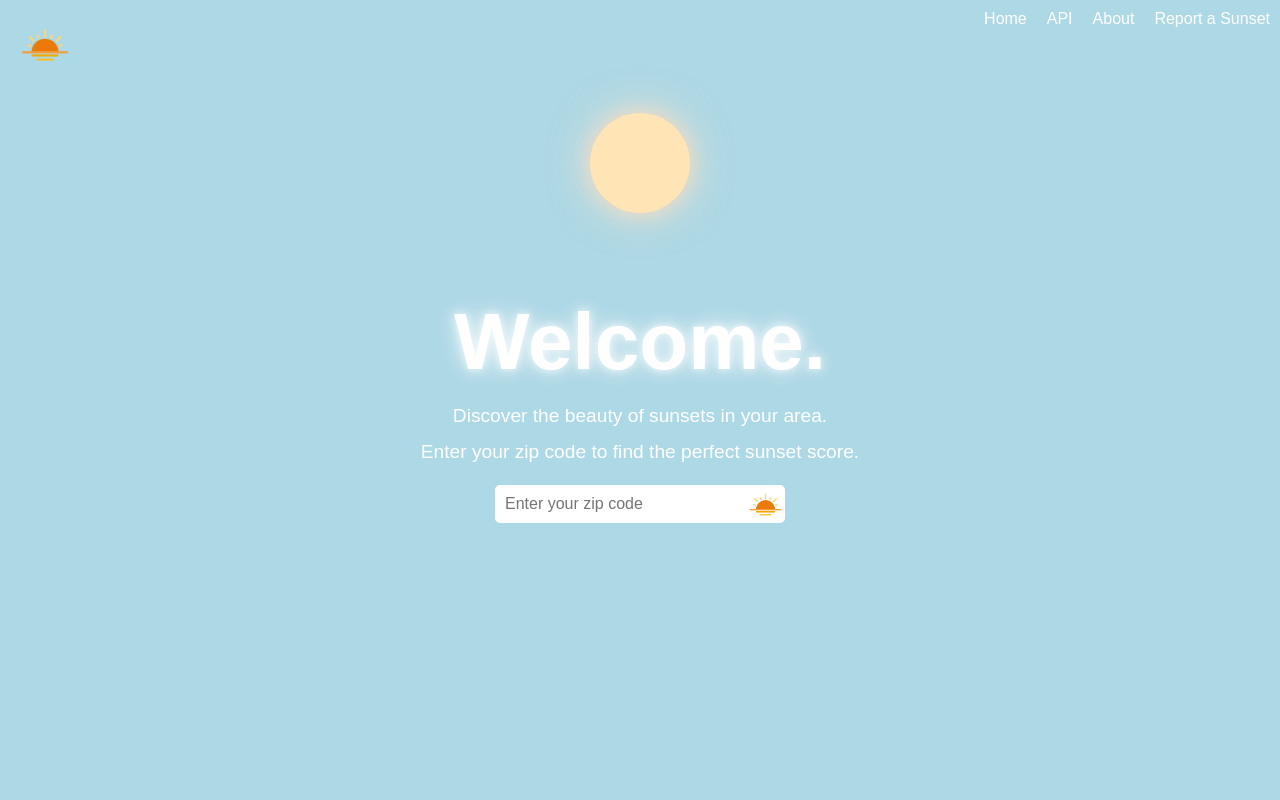
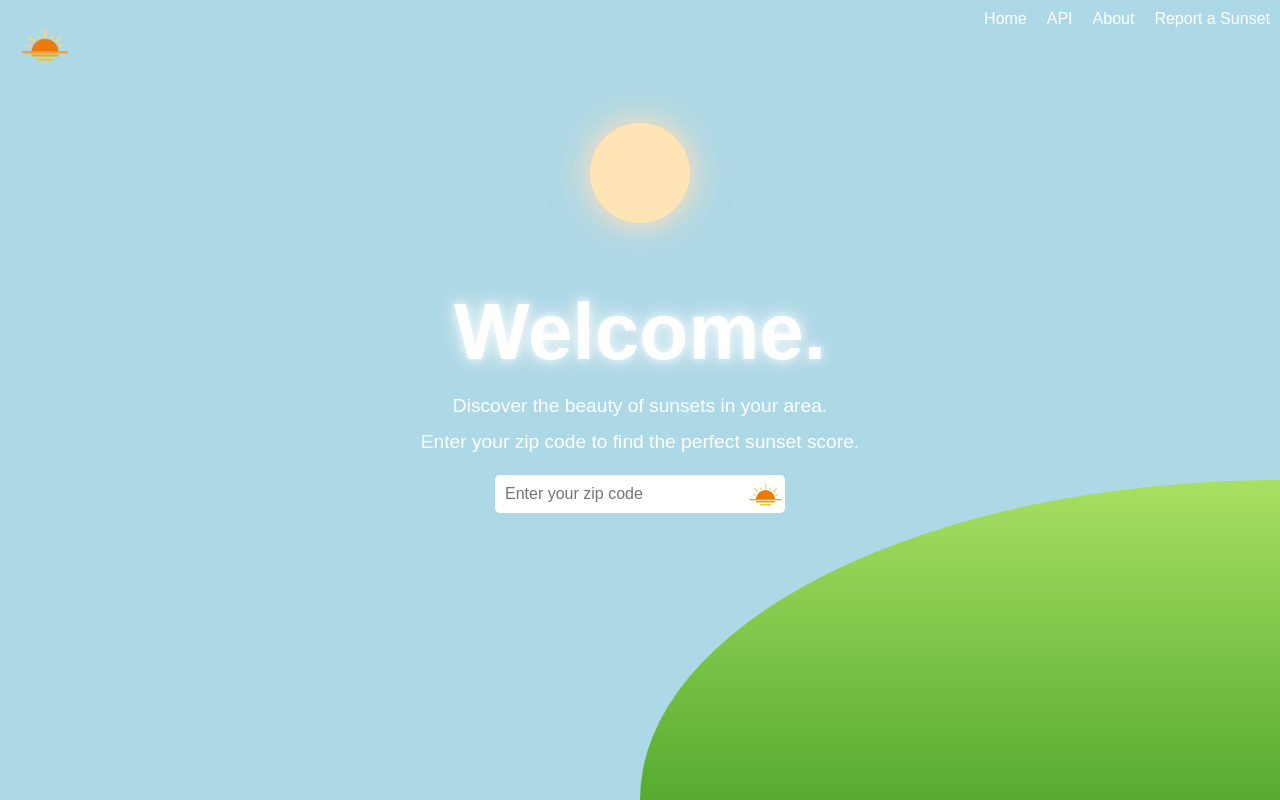
Before and after one commit to RyneAcheson/Sunset-Quality-Predictor, a Flask app: page / in a window 1280 px wide. Run offline with Flask 3, Linux system fonts and the light colour scheme.

Commit message:
hill creation

```diff
--- a/static/style.css
+++ b/static/style.css
@@ -74,7 +74,7 @@ body {
         0 0 20px rgba(255, 218, 185, 0.8),
         0 0 40px rgba(255, 228, 196, 0.5),
         0 0 60px rgba(255, 239, 213, 0.4);
-    margin-bottom: 20px;
+    margin-bottom: 0px;
 }
 
 /* Welcome Text and Search Box */
@@ -187,3 +187,11 @@ body {
 .button-bar button:hover {
     background-color: #d97f11;
 }
+
+.hill-svg {
+    position: absolute; /* or use 'fixed' if you want it to stay in place on scroll */
+    bottom: 0;
+    right: 0;
+    width: 50%;
+    height: auto;
+  }
--- a/templates/index.html
+++ b/templates/index.html
@@ -46,6 +46,40 @@
             <button onclick="action5()">Share your Sunset!</button>
         </div>
     {% endif %}
+
+
+    <svg
+    class="hill-svg"
+    viewBox="0 0 600 300"
+    preserveAspectRatio="xMaxYMax meet"
+    xmlns="http://www.w3.org/2000/svg"
+    >
+    <defs>
+      <linearGradient id="greenGradient" x1="0" y1="0" x2="0" y2="1">
+        <stop offset="0%" stop-color="#a8e063" />
+        <stop offset="100%" stop-color="#56ab2f" />
+      </linearGradient>
+    </defs>
+
+    <!--
+      Explanation of this path:
+      - M150,150    Move to just beyond mid-bottom (x=150, y=150)
+      - A150,150... Arc with radii (150,150) up to (300,0)
+        * 0 0,1 means no rotation, small arc, sweep is clockwise
+      - L300,150    Line straight down from the peak to the bottom-right
+      - Z           Close the path
+    -->
+    <path
+      d="
+        M0,300
+        A600,300 0 0,1 600,0
+        L600,300
+        Z
+      "
+      fill="url(#greenGradient)"
+    />
+  </svg>
+
 </body>
 <script>
     function navigate(page) {
```
